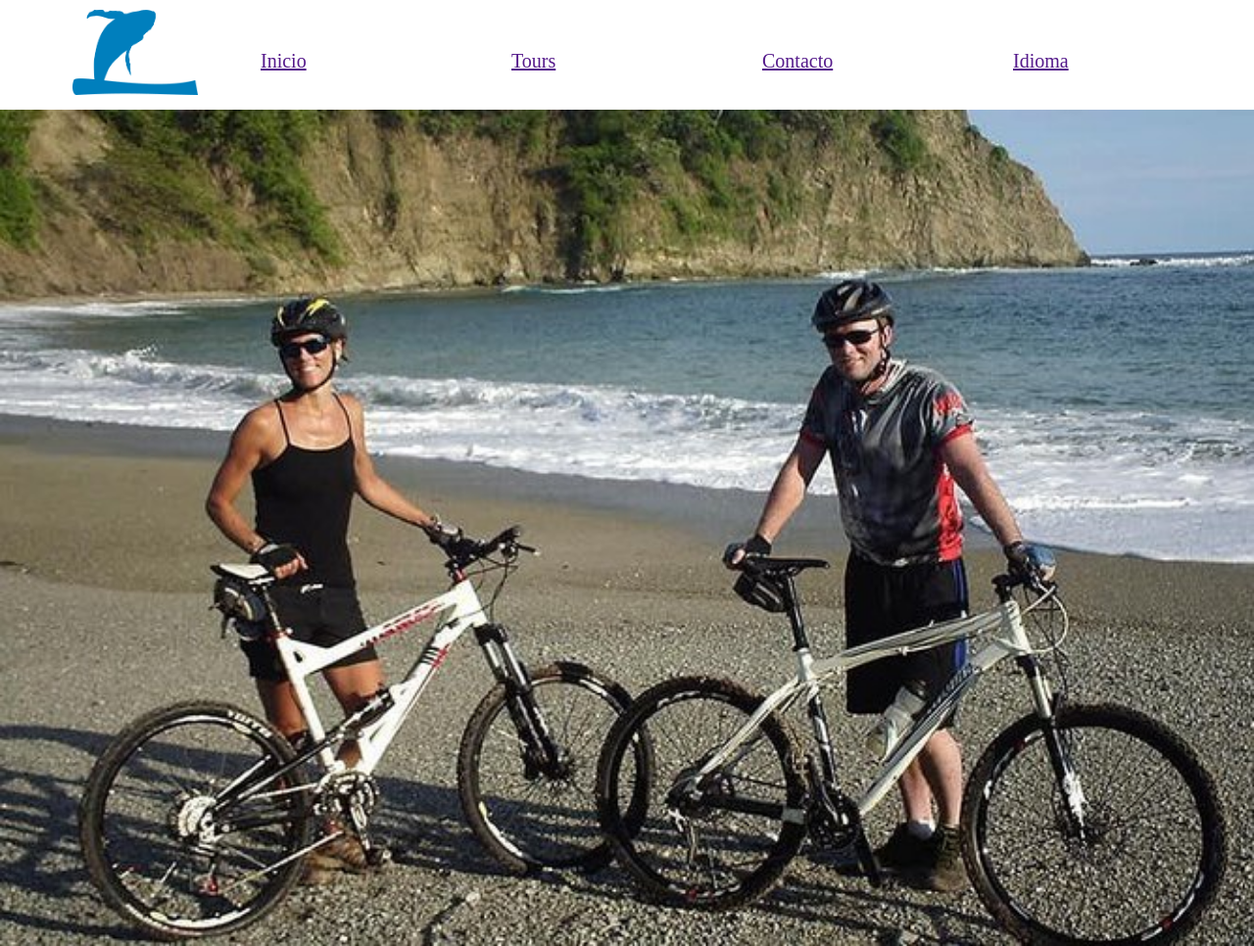
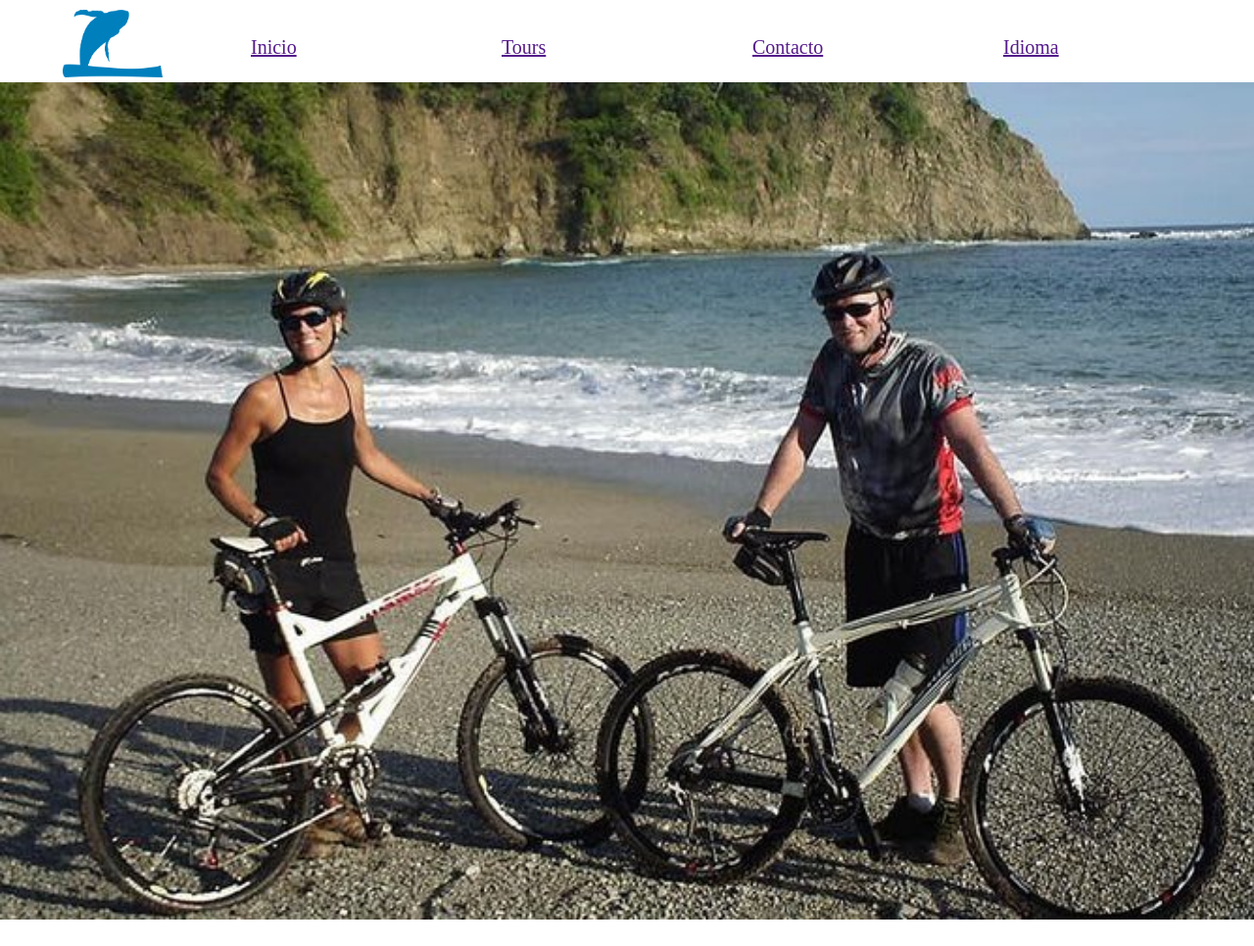
Before and after one commit to domorales/mobytravel, a plain HTML site: page index.html in a window 1280 px wide. Shown: the top 966 px of the page at 98% size. Drawn offline with Linux system fonts and the light colour scheme; some packages are replaced by stand-ins of ours.

Commit message:
Update nav.css

```diff
--- a/estilos/nav.css
+++ b/estilos/nav.css
@@ -8,7 +8,6 @@
 	display: flex;
 	align-items: center;
 	overflow: hidden;
-	margin: 10px;
 
 }
 
@@ -22,8 +21,9 @@
 
 
 .logo img{
-	width: 100%;
-	height: 100%;
+	padding-top: 10px;
+	width: 80%;
+	height: 70%;
 
 }
 
```
